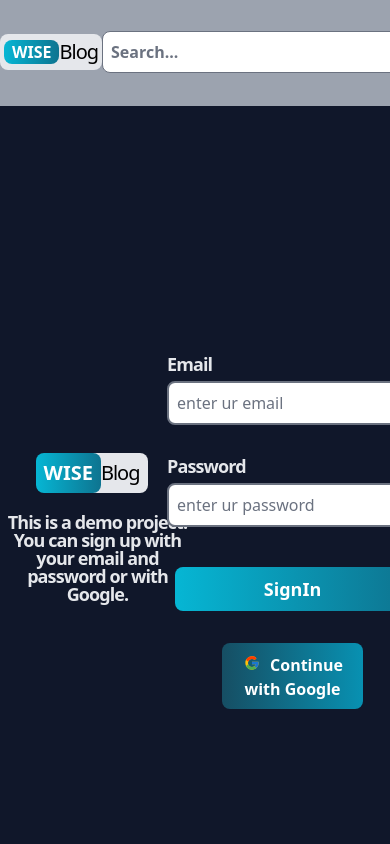
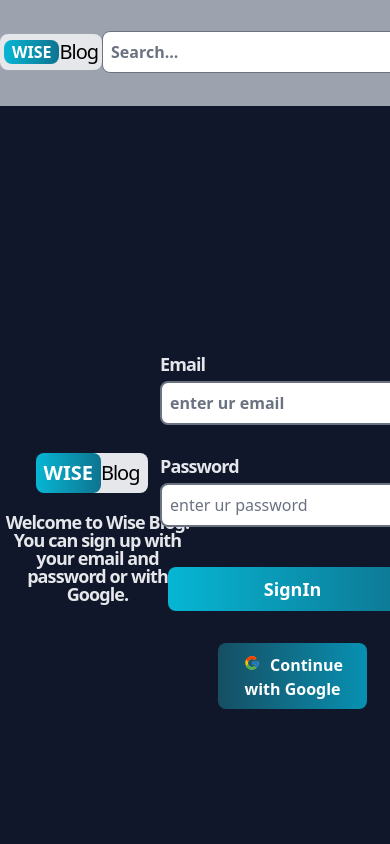
Before and after one commit to ruchhit24/blog-app, a React (Vite) app in the folder client/: page /sign-in in a window 390 px wide. Shown: the top 844 px of the page. Built offline with nearby package versions, Linux system fonts and the light colour scheme; no server answers.

Commit message:
fixed some minor issues

```diff
--- a/client/Pages/SignIn.jsx
+++ b/client/Pages/SignIn.jsx
@@ -54,7 +54,7 @@
             <h2 className='tracking-tighter font-medium text-xl sm:text-xl text-black'>Blog</h2>
           </div>
           <div className="text-lg leading-none tracking-tighter text-center">
-            This is a demo project. You can sign up with your email and password or with Google.
+            Welcome to Wise Blog. You can sign up with your email and password or with Google.
          </div>
         </div>
         <div className="w-1/2 h-full flex justify-center items-center" >
@@ -67,11 +67,11 @@
             <form onSubmit={handleSubmit}>
               <div className="flex flex-col p-4 gap-2">
                 <label className="text-lg font-semibold tracking-tighter leading-none">Email</label>
-                <input type="email" id="email" onChange={changeHandler} className="border-2 border-black p-2 rounded-lg text-md " placeholder="enter ur email" name="email" />
+                <input type="email" id="email" onChange={changeHandler} className="border-2 border-black p-2 rounded-lg text-md text-black font-semibold" placeholder="enter ur email" name="email" />
               </div>
               <div className="flex flex-col p-4 gap-2 ">
                 <label className="text-lg font-semibold tracking-tighter leading-none ">Password</label>
-                <input type="password" id="password" onChange={changeHandler} className="border-2 border-black p-2 rounded-lg text-md" placeholder="enter ur password" name="password" />
+                <input type="password" id="password" onChange={changeHandler} className="border-2 border-black p-2 rounded-lg text-md text-black" placeholder="enter ur password" name="password" />
               </div>
               <div className="flex items-center justify-center p-4">
                 <button className="p-2 m-2 bg-gradient-to-r from-cyan-500 to-cyan-700 text-white w-full rounded-lg text-lg font-semibold cursor-pointer hover: scale-105" disabled={loading}>{loading ? "Loading..." : "SignIn"}</button>
--- a/client/Pages/SignUp.jsx
+++ b/client/Pages/SignUp.jsx
@@ -50,10 +50,10 @@
        <div className="flex flex-col w-1/2 h-full items-center font-semibold tracking-tight leading-none" >
        <div className="flex items-center justify-center bg-gray-200 rounded-lg " style={{paddingRight : '20px', width : '100px', height : '40px',marginBottom : '20px'}}>
         <h2 className='flex items-center justify-center bg-gradient-to-r from-cyan-500 to-cyan-700 text-white px-2 rounded-lg font-semibold text-xl sm:text-xl' style={{width : '100px',height : '40px'}}>WISE</h2>
-        <h2 className='tracking-tighter font-medium text-xl sm:text-xl'>Blog</h2>
+        <h2 className='tracking-tighter font-medium text-xl sm:text-xl text-black'>Blog</h2>
       </div>
           <p className=" text-lg leading-none tracking-tighter text-center">
-         This is a demo project. You can sign up with your email and password or with Google.
+          Welcome to Wise Blog. You can sign up with your email and password or with Google.
          </p>
         </div>
         <div className="w-1/2 h-full flex justify-center items-center" >
--- a/client/Pages/UpdatePost.jsx
+++ b/client/Pages/UpdatePost.jsx
@@ -29,7 +29,7 @@
 
   const [publishError, setPublishError] = useState(null);
 
-  console.log(formData)
+  console.log("final submission = ",formData)
 
   useEffect(()=>{
     fetchPost()
@@ -39,7 +39,7 @@
       try {
         const res = await fetch(`/api/post/getPost?postId=${postId}`)
         const data = await res.json()
-        console.log(data)
+        console.log("data = ",data)
         if(res.ok)
         {
             setFormData(data.posts[0])
@@ -61,7 +61,7 @@
       }
       setImageUploadError(null);
       const storage = getStorage(app);
-      const fileName = new Date().getTime() + '-' + file.name;
+      const fileName = new Date().getTime() + file.name;
       const storageRef = ref(storage, fileName);
       const uploadTask = uploadBytesResumable(storageRef, file);
       uploadTask.on(
@@ -74,6 +74,7 @@
         (error) => {
           setImageUploadError('Image upload failed');
           setImageUploadProgress(null);
+          console.error("Upload Error:", error);
         },
         () => {
           getDownloadURL(uploadTask.snapshot.ref).then((downloadURL) => {
@@ -81,11 +82,17 @@
             setImageUploadError(null);
             setImageUploadSuccess("Image Uploaded Successfully!!")
             setFormData({ ...formData, image: downloadURL });
-          });
-        }
-      );
-    } catch (error) {
-      setImageUploadError('Image upload failed');
+          }).catch((error) => {
+            console.error("Download URL Error:", error);
+            setImageUploadError(
+              "Could not get download URL for the uploaded image."
+            );
+        });
+      }
+      )
+       } catch (error) {
+        console.error("Upload Image Error:", error);
+        setImageUploadError("An unexpected error occurred. Please try again.");
       setImageUploadProgress(null);
       console.log(error);
     }
@@ -103,7 +110,7 @@
         })
 
         const data = await res.json()
-        console.log('data = ' , data)
+        console.log('data = ',data)
         if(!res.ok)
         {
             setPublishError(data.message)
--- a/client/components/CommentSection.jsx
+++ b/client/components/CommentSection.jsx
@@ -72,7 +72,8 @@
     <div
       style={{ borderTopWidth: "1px", borderColor: "gray", paddingTop: "18px" }}
     >
-      <div className="flex items-center gap-2 font-semibold">
+      { currentUser && (
+        <div className="flex items-center gap-2 font-semibold">
         <p>SignedIn as : </p>
         <img
           src={currentUser.profilePicture}
@@ -83,6 +84,7 @@
           @{currentUser.username}
         </Link>
       </div>
+      )}
 
       {currentUser ? (
         <>
@@ -114,12 +116,24 @@
 
         </>
       ) : (
-        <div className="text-sm text-teal-500 my-5 flex gap-1">
+         <div>
+         <div className="text-sm text-teal-500 my-5 flex gap-1">
           You must be signed in to comment.
           <Link className="text-blue-500 hover:underline" to={"/sign-in"}>
             Sign In
           </Link>
         </div>
+        {
+          comments.length > 0 ? ( comments.map((com)=>(
+            <Comment singleComment={com} key={com._id}/>
+          ))) : (
+            <div className="text-md text-teal-400 my-5 flex gap-1 font-semibold ">
+          No Comments yet !!
+
+        </div>
+          )
+         }
+         </div>
       )}
     </div>
   );
--- a/client/components/DashProfile.jsx
+++ b/client/components/DashProfile.jsx
@@ -261,7 +261,7 @@
         </div>
         {
           successMsg && (
-            <div className="mt-5 text-md font-bold text-black bg-green-800 px-4 py-2 rounded-lg">
+            <div className="mt-5 text-md font-bold text-white bg-green-800 px-4 py-2 rounded-lg">
                 {successMsg}
               </div>
           )
```
